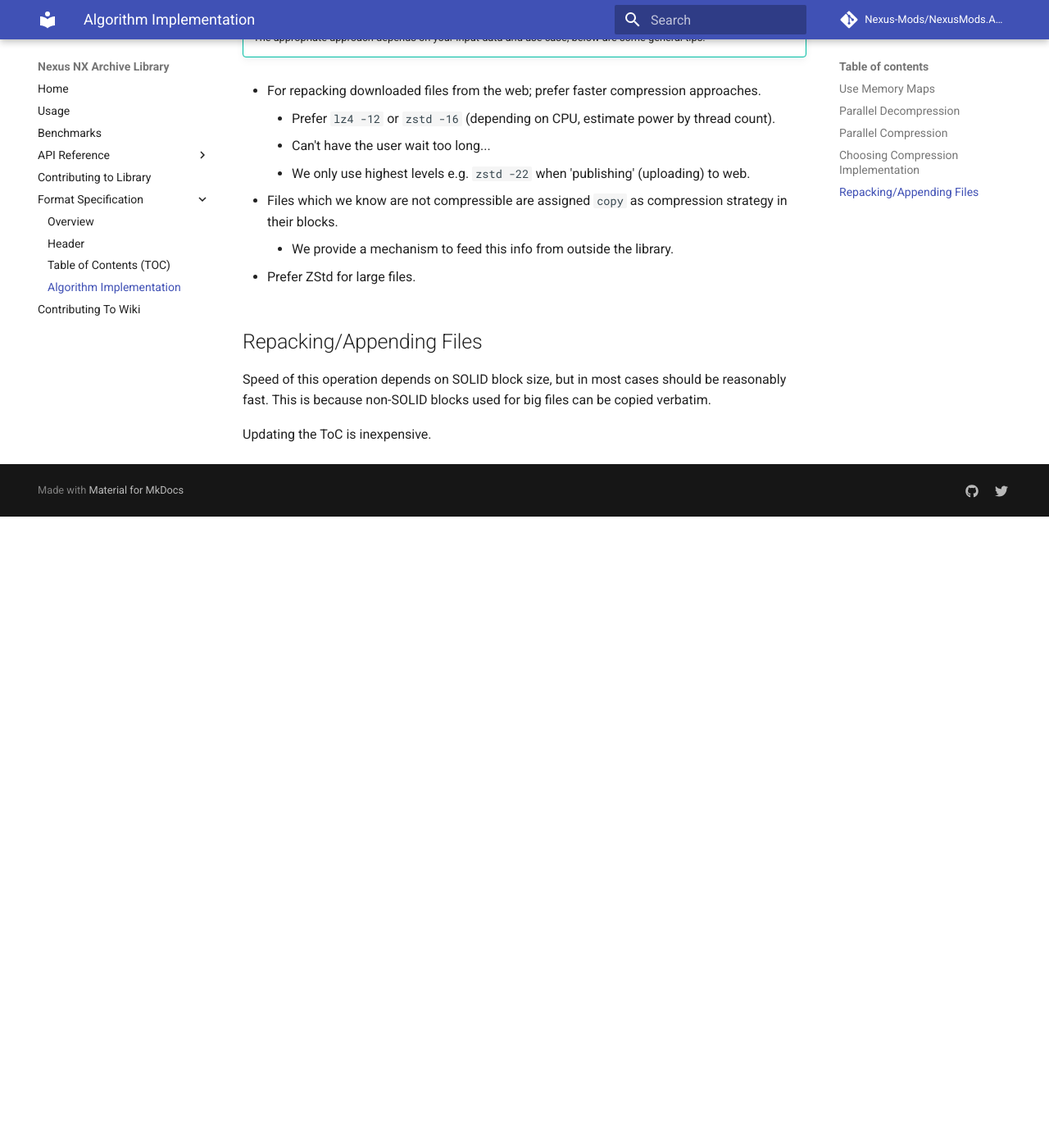
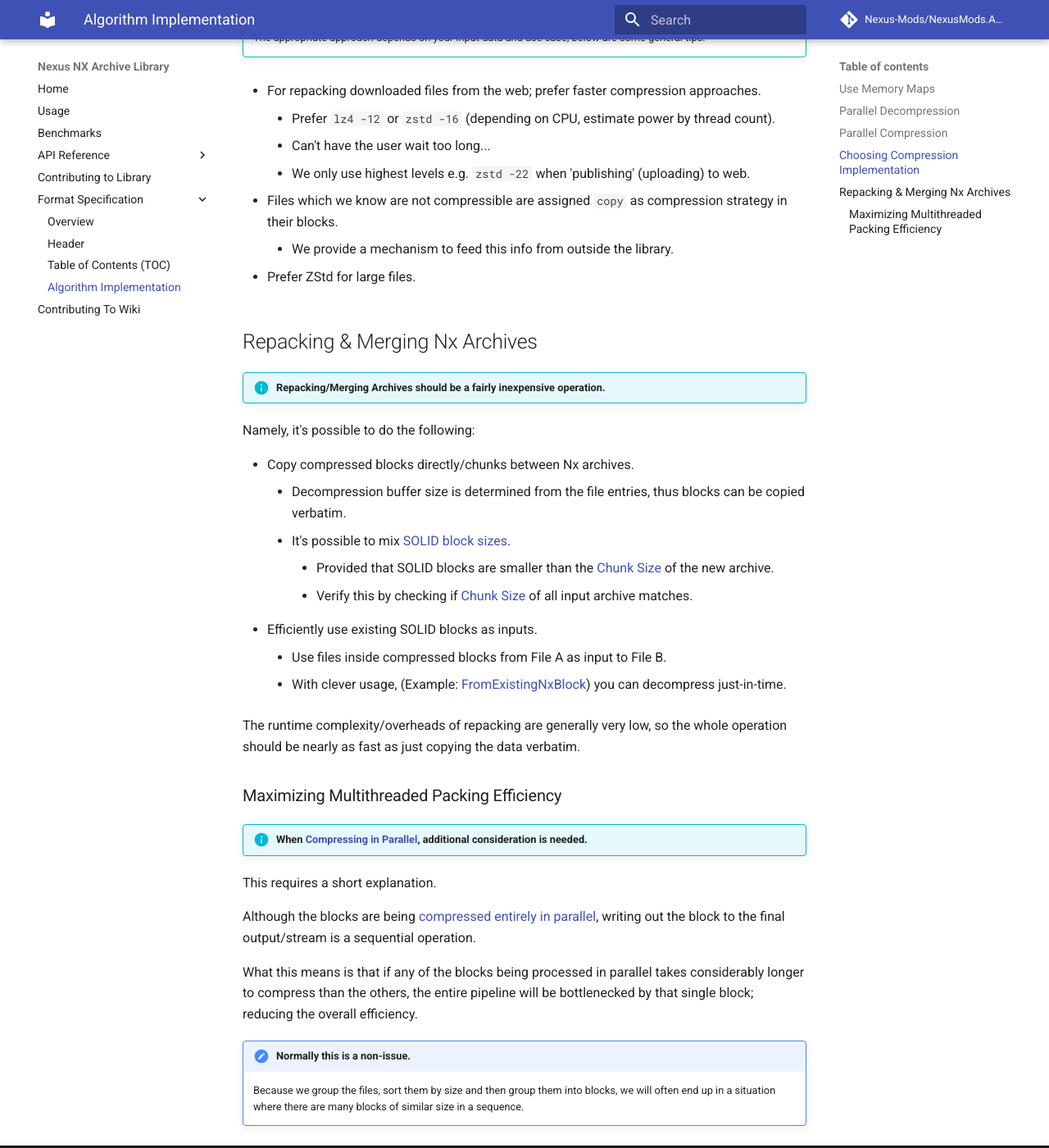
Before and after one commit to Nexus-Mods/NexusMods.Archives.Nx, an MkDocs documentation site: the page built from docs/Specification/Implementation-Details.md, in a window 1280 px wide and 1400 px high, scrolled down 1776 px. Shown: the whole window at 82% size. Built offline with MkDocs 1.6.1 and Material for MkDocs 9.7.7, drawn with Linux system fonts in a browser that asks for light colours; comment, search, counter and statistics services are not loaded; before the commit the page ends 2406 px from its top, so only the background shows below that.

Commit message:
Added: Document some repacking specific impl. details, and add missing release to block data.

```diff
--- a/docs/Specification/Implementation-Details.md
+++ b/docs/Specification/Implementation-Details.md
@@ -70,9 +70,41 @@ To do this, we will perform the following steps:
 
 - Prefer ZStd for large files.
 
-## Repacking/Appending Files
+## Repacking & Merging Nx Archives
 
-Speed of this operation depends on SOLID block size, but in most cases should be reasonably fast. This is because
-non-SOLID blocks used for big files can be copied verbatim.
+!!! info "Repacking/Merging Archives should be a fairly inexpensive operation."
 
-Updating the ToC is inexpensive.
+Namely, it's possible to do the following:
+
+- Copy compressed blocks directly/chunks between Nx archives.
+    - Decompression buffer size is determined from the file entries, thus blocks can be copied verbatim.
+    - It's possible to mix [SOLID block sizes](./File-Header.md#block-size).
+        - Provided that SOLID blocks are smaller than the [Chunk Size](./File-Header.md#large-file-chunk-size) of the new archive.
+        - Verify this by checking if [Chunk Size](./File-Header.md#large-file-chunk-size) of all input archive matches.
+- Efficiently use existing SOLID blocks as inputs.
+    - Use files inside compressed blocks from File A as input to File B.
+    - With clever usage, (Example: [FromExistingNxBlock][from-existing-nx-block]) you can decompress just-in-time.
+
+The runtime complexity/overheads of repacking are generally very low, so the whole
+operation should be nearly as fast as just copying the data verbatim.
+
+### Maximizing Multithreaded Packing Efficiency
+
+!!! info "When [Compressing in Parallel](#parallel-compression), additional consideration is needed."
+
+This requires a short explanation.
+
+Although the blocks are being [compressed entirely in parallel](#parallel-compression),
+writing out the block to the final output/stream is a sequential operation.
+
+What this means is that if any of the blocks being processed in parallel takes
+considerably longer to compress than the others, the entire pipeline will be
+bottlenecked by that single block; reducing the overall efficiency.
+
+!!! note "Normally this is a non-issue."
+
+    Because we group the files, sort them by size and then group them into blocks,
+    we will often end up in a situation where there are many blocks of similar size
+    in a sequence.
+
+[from-existing-nx-block]: https://github.com/Nexus-Mods/NexusMods.Archives.Nx/blob/ce09b2099f28293ca30a3c634160f1c539ef297c/NexusMods.Archives.Nx/FileProviders/FromExistingNxBlock.cs
```
Also changed, not shown: 3 other files.
